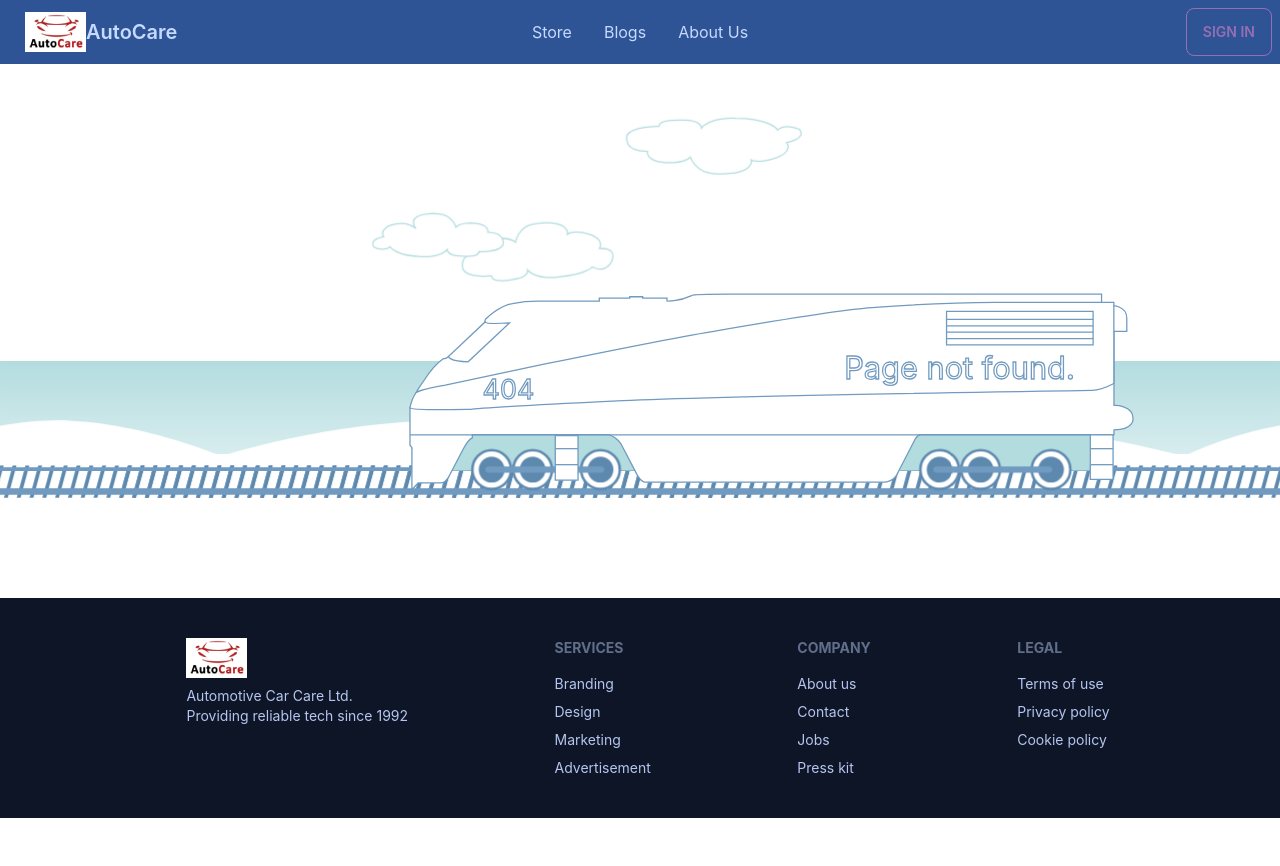
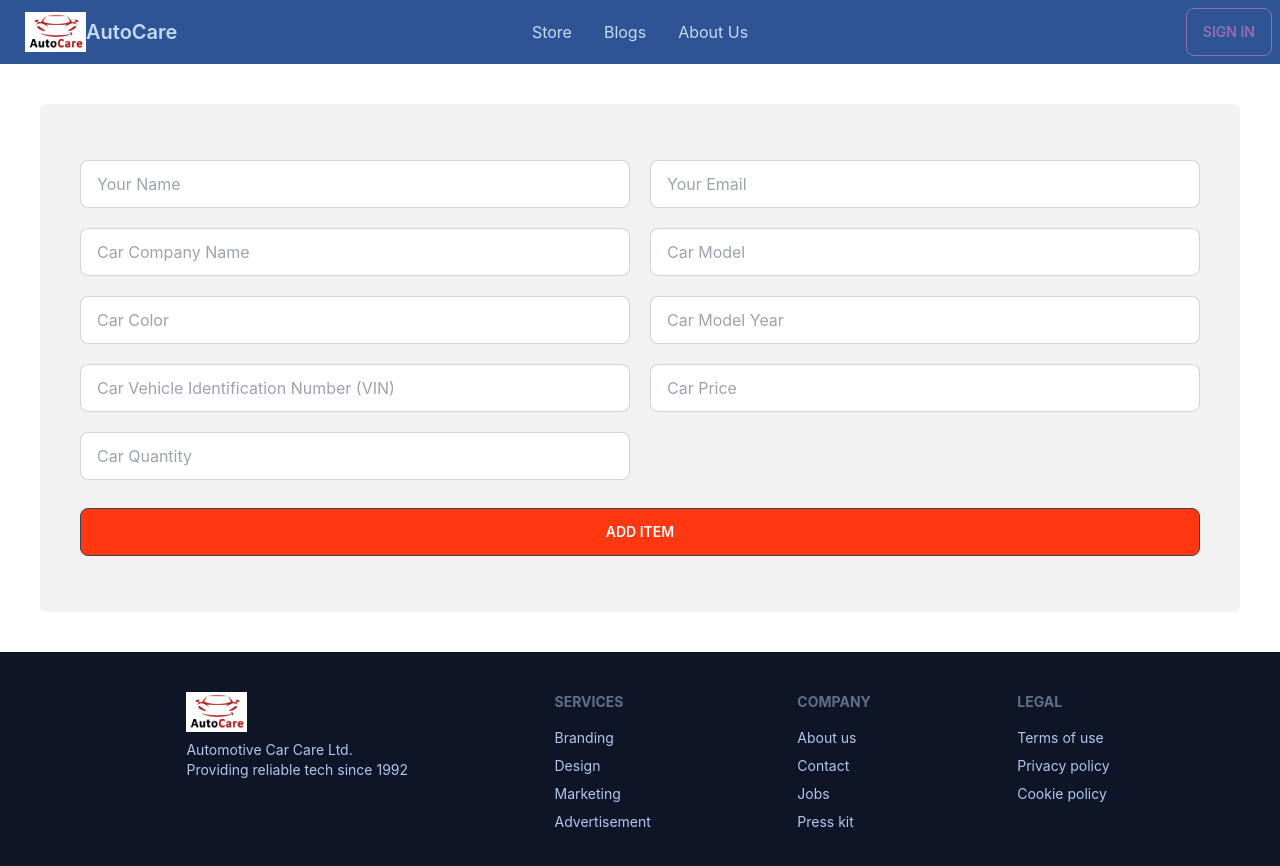
Before and after one commit to khaled39ab/Warehouse-Management-Client, a React (Create React App) app: page /add-item in a window 1280 px wide. Shown: the top 866 px of the page. Before the commit the page ends 818 px from the top, so only its background shows below. Built offline with nearby package versions, Linux system fonts and the light colour scheme; no server answers.

Commit message:
created add item page

```diff
--- /dev/null
+++ b/src/Pages/Features For User/Add Item/AddItem.jsx
@@ -0,0 +1,34 @@
+import React from 'react';
+
+const AddItem = () => {
+    return (
+        <div className='m-10'>
+            <form onSubmit={''} className='bg-base-200 py-14 px-10 rounded-md'>
+                <div className='grid sm:grid-cols-1 md:grid-cols-2 gap-5 '>
+                    <input defaultValue={''} type="text" placeholder="Your Name" className="input input-bordered w-full" readOnly />
+
+                    <input defaultValue={''} type="text" placeholder="Your Email" className="input input-bordered w-full" readOnly />
+
+                    <input type="text" placeholder="Car Company Name" className="input input-bordered w-full" />
+
+                    <input type="text" placeholder="Car Model" className="input input-bordered w-full" />
+
+                    <input type="text" placeholder="Car Color" className="input input-bordered w-full" />
+
+                    <input type="text" placeholder="Car Model Year" className="input input-bordered w-full" />
+
+                    <input type="text" placeholder="Car Vehicle Identification Number (VIN)" className="input input-bordered w-full" />
+
+                    <input type="text" placeholder="Car Price" className="input input-bordered w-full" />
+
+                    <input type="number" placeholder="Car Quantity" className="input input-bordered w-full" required />
+
+                </div>
+
+                <button type='submit' className="btn btn-block mt-7 bg-[#ff3811]">Add Item</button>
+            </form>
+        </div>
+    );
+};
+
+export default AddItem;
--- a/src/Pages/Home/Available Company/Company.jsx
+++ b/src/Pages/Home/Available Company/Company.jsx
@@ -7,7 +7,7 @@ const Company = ({ logo }) => {
             <img src={logo.logo} alt="logo" className="px-3 py-2 w-full" />
             </div>
             <div className="items-center text-center pb-1">
-                <h2 >{logo.name}</h2>
+                <h2 className='tracking-wider'>{logo.name}</h2>
             </div>
         </div>
     );
--- a/src/Pages/Shared/Header/Header.jsx
+++ b/src/Pages/Shared/Header/Header.jsx
@@ -70,7 +70,7 @@ const Header = () => {
                             </label>
                             <ul tabIndex={0} className="menu dropdown-content p-2 shadow bg-base-100 rounded-box w-52 mt-1 font-bold">
                                 <li><Link to={'/manage-items'}>Manage Items</Link></li>
-                                <li><Link to={'/add-items'}>Add Items</Link></li>
+                                <li><Link to={'/add-item'}>Add Item</Link></li>
                                 <li><Link to={'/my-items'}>My Items</Link></li>
                                 <li><button onClick={handleSignOut} className="btn  btn-secondary">Log Out</button></li>
                             </ul>
--- a/src/Router/Routes/Routes.js
+++ b/src/Router/Routes/Routes.js
@@ -7,6 +7,7 @@ import NotFound from "../../Pages/NotFound/NotFound";
 import About from "../../Pages/About Us/About";
 import Blogs from "../../Pages/Blogs/Blogs";
 import Store from "../../Store Items/Store";
+import AddItem from "../../Pages/Features For User/Add Item/AddItem";
 
 export const router = createBrowserRouter([
     {
@@ -38,6 +39,10 @@ export const router = createBrowserRouter([
                 element: <Store />
             },
             {
+                path: '/add-item',
+                element: <AddItem />
+            },
+            {
                 path: '*',
                 element: <NotFound />
             }
```
